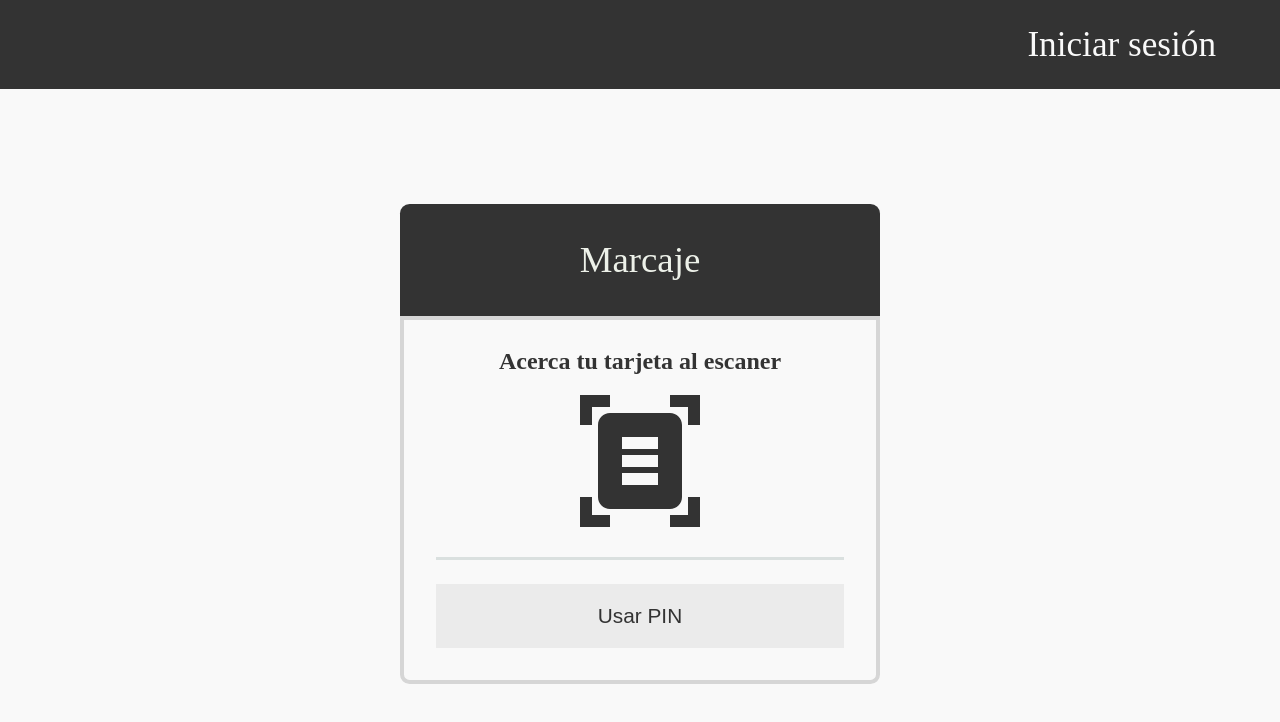
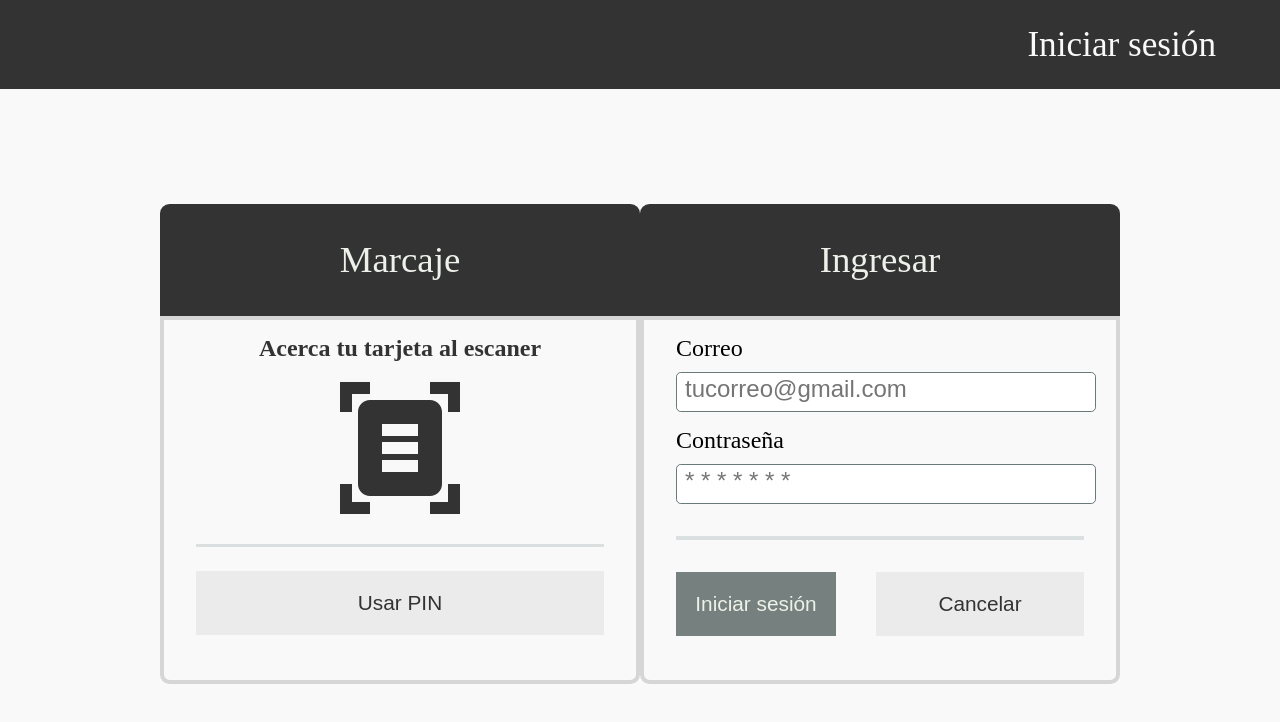
Before and after one commit to xChfenx/saa-simpleappattendance2, a Next.js app in the folder frontend/: page / in a window 1280 px wide. Shown: the top 722 px of the page. Built offline with nearby package versions, Linux system fonts and the light colour scheme.

Commit message:
feat: Añadir componente de inicio de sesión

```diff
--- a/frontend/app/page.tsx
+++ b/frontend/app/page.tsx
@@ -1,8 +1,10 @@
 import Button from '@/components/Button';
 import home_styles from './page.module.css';
 import registration_content_styles from '@/styles/registration_content.module.css';
+import login_content_styles from '@/styles/login_content.module.css';
 import Registration from '@/components/Registration';
 import { QRScannerIcon } from '@/components/icons/QRScannerIcon';
+import Input from '@/components/Input';
 
 export default function Home(){
   return (
@@ -23,8 +25,35 @@ export default function Home(){
             title: 'Usar PIN',
             color: '#333333',
             background: '#EBEBEB',
-            height: '4rem'
+            height: '4rem',
+            width: '100%'
             }}/>
+          </div>
+        </Registration>
+
+        {/* Login */}
+        <Registration title='Ingresar' >
+          <div className={login_content_styles.registration_content}>
+            <Input label="Correo" placeholder="tucorreo@gmail.com"/>
+            <Input label="Contraseña" placeholder="* * * * * * *"/>
+            <hr />
+            <div className={login_content_styles.buttons_container}>
+              <Button button={{
+              title: 'Iniciar sesión',
+              color: '#EDF1E9',
+              background: '#76817F',
+              height: '4rem',
+              width: '10rem'
+              }}/>
+
+              <Button button={{
+              title: 'Cancelar',
+              color: '#333333',
+              background: '#EBEBEB',
+              height: '4rem',
+              width: '13rem'
+              }}/>
+            </div>
           </div>
         </Registration>
       </main>
--- /dev/null
+++ b/frontend/components/Input.tsx
@@ -0,0 +1,12 @@
+import styles from "@/styles/input.module.css";
+
+export default function Input({label, placeholder}: {label:  string, placeholder: string}){
+  return (
+      <div className={styles.input_container}>
+        <label className={styles.label}>
+          <p>{label}</p>
+          <input placeholder={placeholder} />
+        </label>
+      </div>
+  );
+}
--- /dev/null
+++ b/frontend/styles/input.module.css
@@ -0,0 +1,29 @@
+/*
+  --white: #F9F9F9;
+  --cream: #EDF1E9;
+  --black: #333333;
+  --gray: #76817F;
+  --gray-border: #D6D6D6;
+  --gray-second: #6A7A7A;
+*/
+
+.label > input {
+  border: none;
+  border-style: solid;
+  border-color: #6A7A7A;
+  border-width: 0.1rem;
+  border-radius: 0.3rem;
+  height: 2.3rem;
+  width: 100%;
+  margin-top: 0.7rem;
+  margin-bottom: 1rem;
+  padding-left: 0.5rem;
+}
+
+.label > p {
+  font-size: 1.5rem;
+}
+
+.label > input::placeholder {
+  font-size: 1.5rem;
+}
--- /dev/null
+++ b/frontend/styles/login_content.module.css
@@ -0,0 +1,13 @@
+.registration_content > hr {
+  height: 0.2rem;
+  border: none;
+  background-color: #dae0df;
+  width: 100%;
+  margin-top: 1rem;
+}
+
+.buttons_container {
+  display: flex;
+  justify-content: space-between;
+  margin-top: 2rem;
+}
--- a/frontend/styles/registration_content.module.css
+++ b/frontend/styles/registration_content.module.css
@@ -47,7 +47,6 @@ Styles for screens smaller or equal than 768px width
 }
 
 .registration_content > p {
-  margin-top: 0.8rem;
   margin-bottom: 1rem;
   font-weight: bold;
   color: #333333;
```
